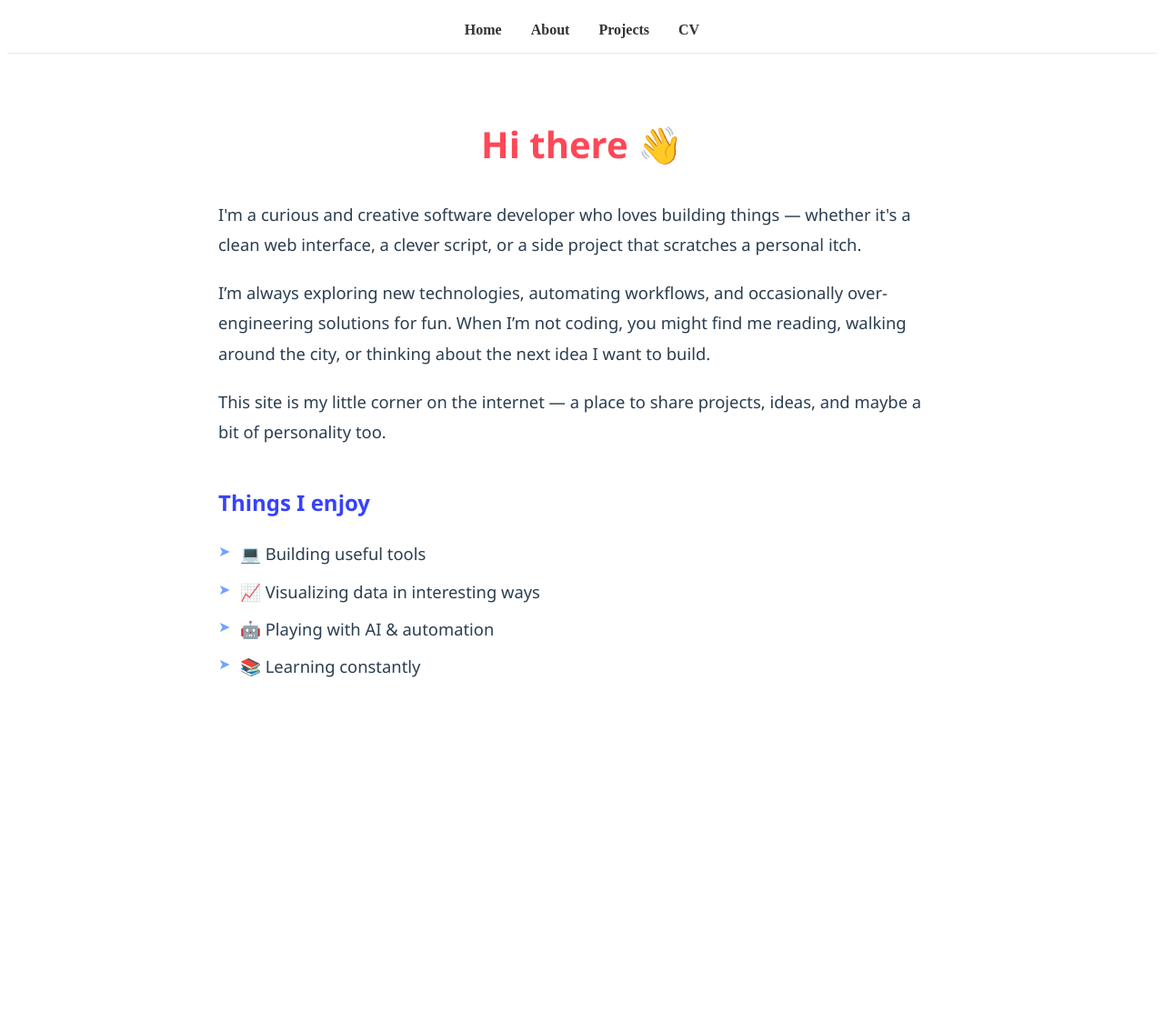
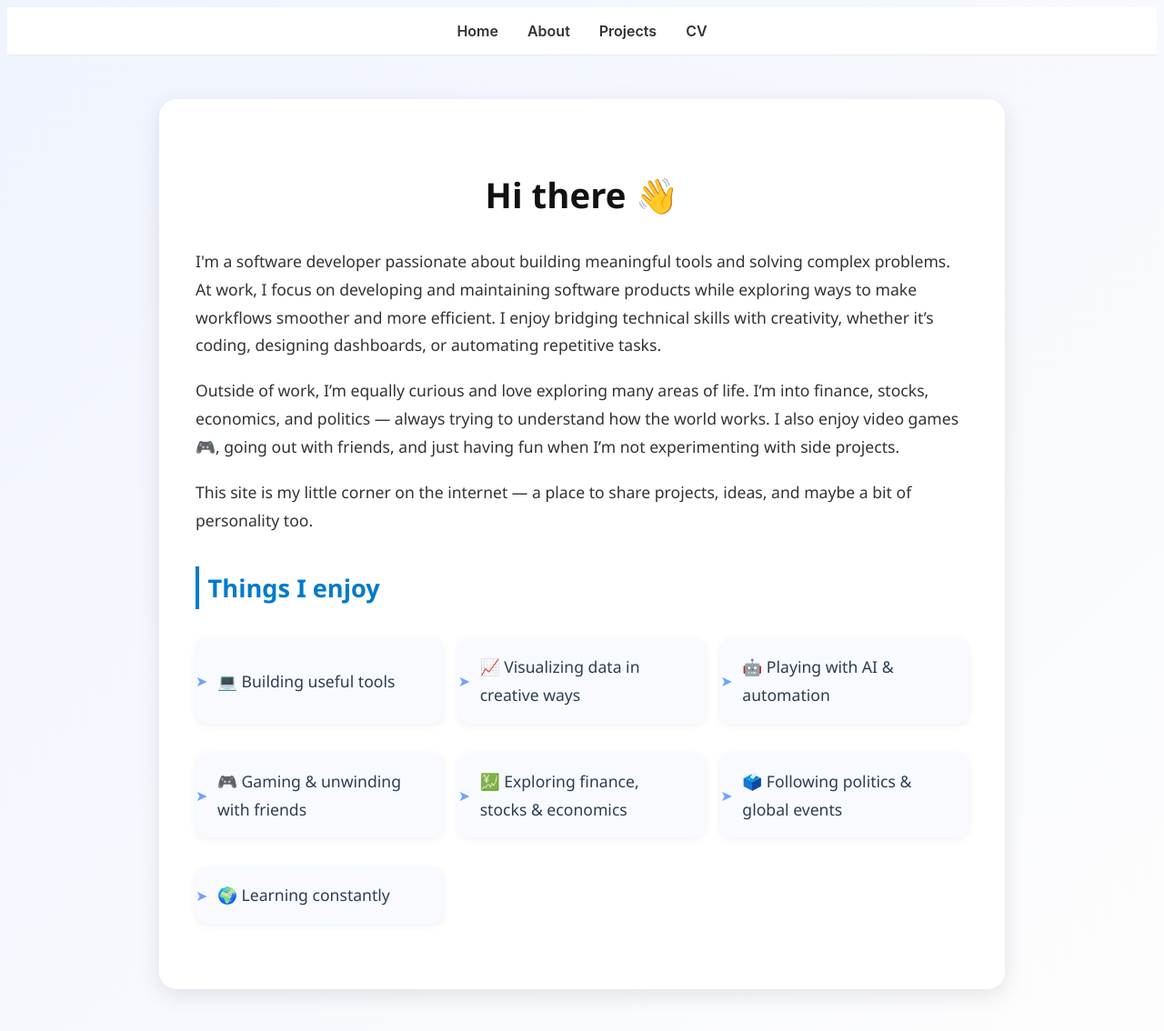
Before and after one commit to vinersar31/portfolio, a Jekyll site: the page built from about.md, in a window 1280 px wide and 1136 px high. Shown: the whole window at 91% size. Built offline with Jekyll 4.4.1, drawn with Linux system fonts in a browser that asks for light colours.

Commit message:
adapt about

```diff
--- a/about.md
+++ b/about.md
@@ -8,11 +8,14 @@ permalink: /about.html
   <h1>Hi there 👋</h1>
 
   <p>
-    I'm a curious and creative software developer who loves building things — whether it's a clean web interface, a clever script, or a side project that scratches a personal itch.
+    I'm a software developer passionate about building meaningful tools and solving complex problems.
+    At work, I focus on developing and maintaining software products while exploring ways to make workflows smoother and more efficient.
+    I enjoy bridging technical skills with creativity, whether it’s coding, designing dashboards, or automating repetitive tasks.
   </p>
 
   <p>
-    I’m always exploring new technologies, automating workflows, and occasionally over-engineering solutions for fun. When I’m not coding, you might find me reading, walking around the city, or thinking about the next idea I want to build.
+    Outside of work, I’m equally curious and love exploring many areas of life. I’m into finance, stocks, economics, and politics — always trying to understand how the world works.
+    I also enjoy video games 🎮, going out with friends, and just having fun when I’m not experimenting with side projects.
   </p>
 
   <p>
@@ -22,8 +25,11 @@ permalink: /about.html
   <h2>Things I enjoy</h2>
   <ul>
     <li>💻 Building useful tools</li>
-    <li>📈 Visualizing data in interesting ways</li>
+    <li>📈 Visualizing data in creative ways</li>
     <li>🤖 Playing with AI & automation</li>
-    <li>📚 Learning constantly</li>
+    <li>🎮 Gaming & unwinding with friends</li>
+    <li>💹 Exploring finance, stocks & economics</li>
+    <li>🗳️ Following politics & global events</li>
+    <li>🌍 Learning constantly</li>
   </ul>
 </section>
--- a/assets/css/style.css
+++ b/assets/css/style.css
@@ -195,3 +195,85 @@
   margin-left: 4px;
   opacity: 0.85;
 }
+
+/* ===== Global Background ===== */
+body {
+  background: linear-gradient(135deg, #f0f4ff, #fdfdfd);
+  font-family: "Inter", "Segoe UI", Roboto, sans-serif;
+  color: #222;
+}
+
+/* ===== About Page Styles ===== */
+.about-section {
+  max-width: 850px;
+  margin: 3rem auto;
+  padding: 2.5rem;
+  background: #fff;
+  border-radius: 1.2rem;
+  box-shadow: 0 6px 24px rgb(0 0 0 / 10%);
+  line-height: 1.75;
+  font-size: 1.1rem;
+  animation: fadeIn 0.7s ease-in-out;
+  backdrop-filter: blur(6px);
+}
+
+.about-section h1 {
+  font-size: 2.4rem;
+  text-align: center;
+  margin-bottom: 1.5rem;
+  color: #111;
+}
+
+.about-section h2 {
+  font-size: 1.7rem;
+  margin-top: 2.2rem;
+  margin-bottom: 1rem;
+  color: #007acc;
+  border-left: 4px solid #007acc;
+  padding-left: 0.6rem;
+}
+
+.about-section p {
+  margin-bottom: 1.2rem;
+  color: #333;
+}
+
+/* ===== List Styling ===== */
+.about-section ul {
+  list-style: none;
+  padding: 0;
+  margin: 1.5rem 0;
+  display: grid;
+  grid-template-columns: repeat(auto-fit, minmax(230px, 1fr));
+  gap: 1rem;
+}
+
+.about-section li {
+  background: #f8faff;
+  padding: 1rem 1.2rem;
+  border-radius: 0.8rem;
+  box-shadow: 0 2px 8px rgb(0 0 0 / 6%);
+  transition: transform 0.25s ease, box-shadow 0.25s ease;
+  font-weight: 500;
+  display: flex;
+  align-items: center;
+  gap: 0.6rem;
+}
+
+.about-section li:hover {
+  transform: translateY(-6px);
+  box-shadow: 0 8px 18px rgb(0 0 0 / 12%);
+  background: #eef5ff;
+}
+
+/* ===== Animation ===== */
+@keyframes fadeIn {
+  from {
+    opacity: 0;
+    transform: translateY(12px);
+  }
+  to {
+    opacity: 1;
+    transform: translateY(0);
+  }
+}
```
Also changed, not shown: projects.md (+1 -1 lines).
